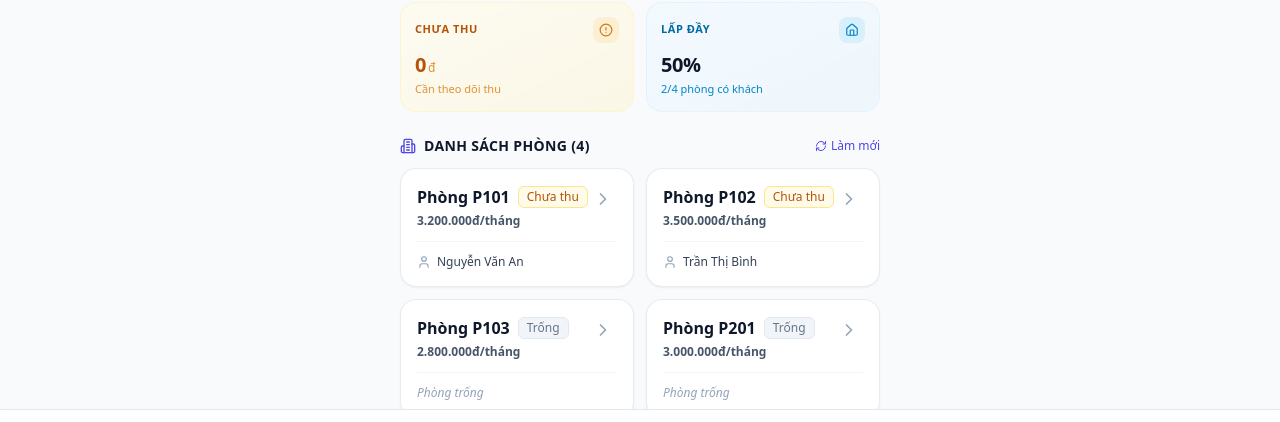
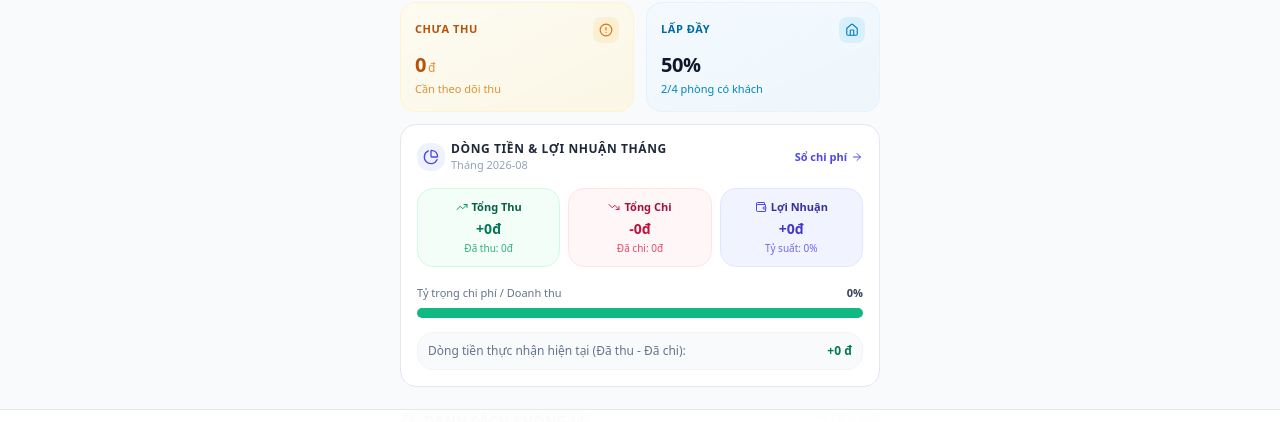
Before and after one commit to KhangLama/quan-ly-tro, a Next.js app: page / in a window 1280 px wide. Shown: the part 326-748 px from the top of the page. Built offline with nearby package versions, Linux system fonts and the light colour scheme; no server answers.

Commit message:
feat(dashboard): add income vs expenses balance and net profit widget to dashboard

```diff
--- a/src/actions/dashboard.ts
+++ b/src/actions/dashboard.ts
@@ -27,11 +27,12 @@ export async function getDashboardData(month?: string): Promise<DashboardDataRes
     const currentMonth = month || new Date().toISOString().substring(0, 7);
     const supabase = await createClient();
 
-    // Fetch rooms, active tenants, and invoices in parallel for maximum speed
+    // Fetch rooms, active tenants, invoices, and expenses in parallel for maximum speed
     const [
       { data: roomsData, error: roomsError },
       { data: tenantsData },
       { data: invoicesData },
+      { data: expensesData },
     ] = await Promise.all([
       supabase.from("rooms").select("*").order("code", { ascending: true }),
       supabase
@@ -40,6 +41,7 @@ export async function getDashboardData(month?: string): Promise<DashboardDataRes
         .eq("status", "active")
         .order("created_at", { ascending: true }),
       supabase.from("invoices").select("*").eq("month", currentMonth),
+      supabase.from("expenses").select("*").eq("month", currentMonth),
     ]);
 
     if (roomsError) {
@@ -53,6 +55,11 @@ export async function getDashboardData(month?: string): Promise<DashboardDataRes
           rentedRooms: 0,
           emptyRooms: 0,
           occupancyRate: 0,
+          totalExpenses: 0,
+          paidExpenses: 0,
+          pendingExpenses: 0,
+          netProfit: 0,
+          actualCashflow: 0,
         },
         rooms: [],
         error: roomsError.message,
@@ -62,8 +69,9 @@ export async function getDashboardData(month?: string): Promise<DashboardDataRes
     const rooms: Room[] = roomsData || [];
     const allTenants: Tenant[] = tenantsData || [];
     const invoices: Invoice[] = invoicesData || [];
+    const expenses: any[] = expensesData || [];
 
-    // Compute financial KPIs
+    // Compute financial income KPIs
     let totalRevenue = 0;
     let collectedAmount = 0;
     let pendingAmount = 0;
@@ -77,6 +85,24 @@ export async function getDashboardData(month?: string): Promise<DashboardDataRes
         pendingAmount += amt;
       }
     }
+
+    // Compute expenses KPIs
+    let totalExpenses = 0;
+    let paidExpenses = 0;
+    let pendingExpenses = 0;
+
+    for (const exp of expenses) {
+      const amt = Number(exp.total_amount) || 0;
+      totalExpenses += amt;
+      if (exp.status === "paid") {
+        paidExpenses += amt;
+      } else {
+        pendingExpenses += amt;
+      }
+    }
+
+    const netProfit = totalRevenue - totalExpenses;
+    const actualCashflow = collectedAmount - paidExpenses;
 
     // Compute room occupancy based on actual active tenants
     const totalRooms = rooms.length;
@@ -138,6 +164,11 @@ export async function getDashboardData(month?: string): Promise<DashboardDataRes
         rentedRooms,
         emptyRooms,
         occupancyRate,
+        totalExpenses,
+        paidExpenses,
+        pendingExpenses,
+        netProfit,
+        actualCashflow,
       },
       rooms: roomCards,
     };
@@ -152,6 +183,11 @@ export async function getDashboardData(month?: string): Promise<DashboardDataRes
         rentedRooms: 0,
         emptyRooms: 0,
         occupancyRate: 0,
+        totalExpenses: 0,
+        paidExpenses: 0,
+        pendingExpenses: 0,
+        netProfit: 0,
+        actualCashflow: 0,
       },
       rooms: [],
       error: err.message || "Lỗi khi tải dữ liệu tổng quan",
--- a/src/components/dashboard/RevenueSummary.tsx
+++ b/src/components/dashboard/RevenueSummary.tsx
@@ -1,8 +1,21 @@
 "use client";
 
 import React from "react";
-import { DollarSign, CheckCircle2, AlertCircle, Home } from "lucide-react";
+import Link from "next/link";
+import {
+  DollarSign,
+  CheckCircle2,
+  AlertCircle,
+  Home,
+  TrendingUp,
+  TrendingDown,
+  Receipt,
+  ArrowRight,
+  Wallet,
+  PieChart,
+} from "lucide-react";
 import { Card } from "@/components/ui/Card";
+import { Badge } from "@/components/ui/Badge";
 import { formatVND } from "@/lib/utils";
 import type { DashboardStats } from "@/types";
 
@@ -11,7 +24,20 @@ interface RevenueSummaryProps {
 }
 
 export function RevenueSummary({ stats }: RevenueSummaryProps) {
+  const totalRevenue = stats.totalRevenue || 0;
+  const totalExpenses = stats.totalExpenses || 0;
+  const netProfit = stats.netProfit !== undefined ? stats.netProfit : totalRevenue - totalExpenses;
+  const collectedAmount = stats.collectedAmount || 0;
+  const paidExpenses = stats.paidExpenses || 0;
+  const actualCashflow = stats.actualCashflow !== undefined ? stats.actualCashflow : collectedAmount - paidExpenses;
+
+  // Expense to Revenue percentage
+  const expenseRatio = totalRevenue > 0 ? Math.min(100, Math.round((totalExpenses / totalRevenue) * 100)) : 0;
+  const profitMargin = totalRevenue > 0 ? Math.round((netProfit / totalRevenue) * 100) : 0;
+
   return (
+    <div className="space-y-3">
+      {/* 4 Compact KPIs */}
       <div className="grid grid-cols-2 gap-2.5 sm:gap-3">
         {/* 1. Tổng dự thu */}
         <Card className="p-3.5 bg-gradient-to-br from-indigo-50/70 to-indigo-100/40 border-indigo-100/80 shadow-xs">
@@ -88,5 +114,108 @@ export function RevenueSummary({ stats }: RevenueSummaryProps) {
           </p>
         </Card>
       </div>
+
+      {/* NEW WIDGET: DOANH THU & CHI PHÍ & LỢI NHUẬN RÒNG THÁNG */}
+      <Card className="p-4 bg-white border-slate-200 shadow-xs space-y-3.5">
+        <div className="flex items-center justify-between">
+          <div className="flex items-center gap-1.5">
+            <div className="p-1.5 bg-indigo-50 text-indigo-600 rounded-xl">
+              <PieChart className="w-4 h-4" />
+            </div>
+            <div>
+              <h2 className="text-xs font-bold text-slate-800 uppercase tracking-wider">
+                Dòng tiền & Lợi nhuận tháng
+              </h2>
+              <p className="text-[11px] text-slate-400">
+                Tháng {stats.currentMonth}
+              </p>
+            </div>
+          </div>
+
+          <Link
+            href="/expenses"
+            className="inline-flex items-center gap-1 text-[11px] font-bold text-indigo-600 hover:text-indigo-700 hover:underline"
+          >
+            <span>Sổ chi phí</span>
+            <ArrowRight className="w-3 h-3" />
+          </Link>
+        </div>
+
+        {/* 3 Main Highlights: Thu - Chi - Lợi nhuận */}
+        <div className="grid grid-cols-3 gap-2 text-center">
+          {/* 1. Tổng Thu */}
+          <div className="bg-emerald-50/60 border border-emerald-100 p-2.5 rounded-2xl">
+            <div className="flex items-center justify-center gap-1 text-[11px] font-bold text-emerald-800">
+              <TrendingUp className="w-3 h-3 text-emerald-600" />
+              <span>Tổng Thu</span>
+            </div>
+            <div className="text-xs sm:text-sm font-black text-emerald-700 mt-1">
+              +{formatVND(totalRevenue)}đ
+            </div>
+            <div className="text-[10px] text-emerald-600/80 mt-0.5">
+              Đã thu: {formatVND(collectedAmount)}đ
+            </div>
+          </div>
+
+          {/* 2. Tổng Chi */}
+          <div className="bg-rose-50/60 border border-rose-100 p-2.5 rounded-2xl">
+            <div className="flex items-center justify-center gap-1 text-[11px] font-bold text-rose-800">
+              <TrendingDown className="w-3 h-3 text-rose-600" />
+              <span>Tổng Chi</span>
+            </div>
+            <div className="text-xs sm:text-sm font-black text-rose-700 mt-1">
+              -{formatVND(totalExpenses)}đ
+            </div>
+            <div className="text-[10px] text-rose-600/80 mt-0.5">
+              Đã chi: {formatVND(paidExpenses)}đ
+            </div>
+          </div>
+
+          {/* 3. Lợi Nhuận Ròng */}
+          <div className="bg-indigo-50/80 border border-indigo-100 p-2.5 rounded-2xl">
+            <div className="flex items-center justify-center gap-1 text-[11px] font-bold text-indigo-800">
+              <Wallet className="w-3 h-3 text-indigo-600" />
+              <span>Lợi Nhuận</span>
+            </div>
+            <div className={`text-xs sm:text-sm font-black mt-1 ${netProfit >= 0 ? "text-indigo-700" : "text-rose-600"}`}>
+              {netProfit >= 0 ? "+" : ""}{formatVND(netProfit)}đ
+            </div>
+            <div className="text-[10px] text-indigo-600/80 mt-0.5 font-medium">
+              Tỷ suất: {profitMargin}%
+            </div>
+          </div>
+        </div>
+
+        {/* Visual Progress Bar: Chi phí / Doanh thu */}
+        <div className="space-y-1.5 pt-1">
+          <div className="flex items-center justify-between text-[11px] font-medium text-slate-500">
+            <span>Tỷ trọng chi phí / Doanh thu</span>
+            <span className="font-bold text-slate-700">{expenseRatio}%</span>
+          </div>
+          <div className="w-full h-2.5 bg-slate-100 rounded-full overflow-hidden flex">
+            <div
+              className="h-full bg-emerald-500 transition-all"
+              style={{ width: `${Math.max(0, 100 - expenseRatio)}%` }}
+              title="Lợi nhuận"
+            />
+            <div
+              className="h-full bg-rose-500 transition-all"
+              style={{ width: `${expenseRatio}%` }}
+              title="Chi phí"
+            />
+          </div>
+        </div>
+
+        {/* Actual Cashflow footer note */}
+        <div className="bg-slate-50 p-2.5 rounded-2xl border border-slate-100 flex items-center justify-between text-xs">
+          <span className="text-slate-500 font-medium">
+            Dòng tiền thực nhận hiện tại (Đã thu - Đã chi):
+          </span>
+          <strong className={`font-black ${actualCashflow >= 0 ? "text-emerald-700" : "text-rose-600"}`}>
+            {actualCashflow >= 0 ? "+" : ""}{formatVND(actualCashflow)} đ
+          </strong>
+        </div>
+      </Card>
+    </div>
   );
 }
--- a/src/types/index.ts
+++ b/src/types/index.ts
@@ -68,6 +68,11 @@ export interface DashboardStats {
   rentedRooms: number;
   emptyRooms: number;
   occupancyRate: number;
+  totalExpenses: number;
+  paidExpenses: number;
+  pendingExpenses: number;
+  netProfit: number;
+  actualCashflow: number;
 }
 
 // Zalo template parameter type
```
Lines whose indentation alone changed are shown as unchanged.
